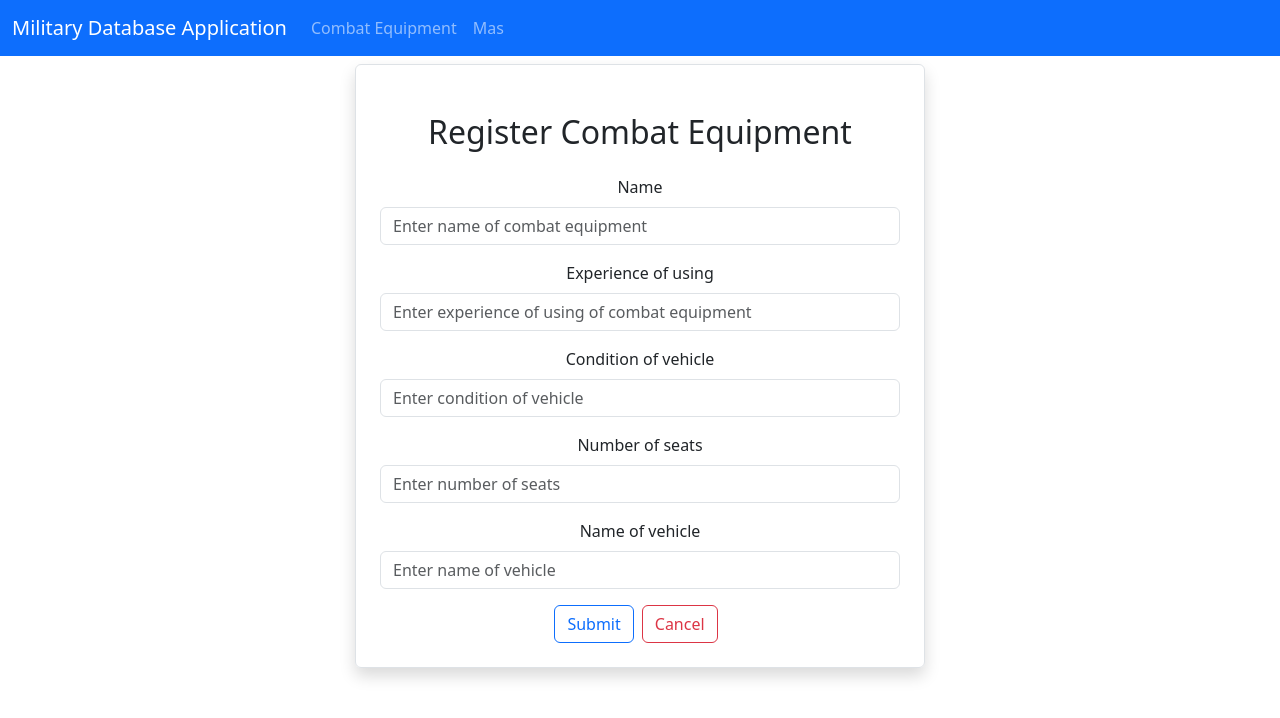
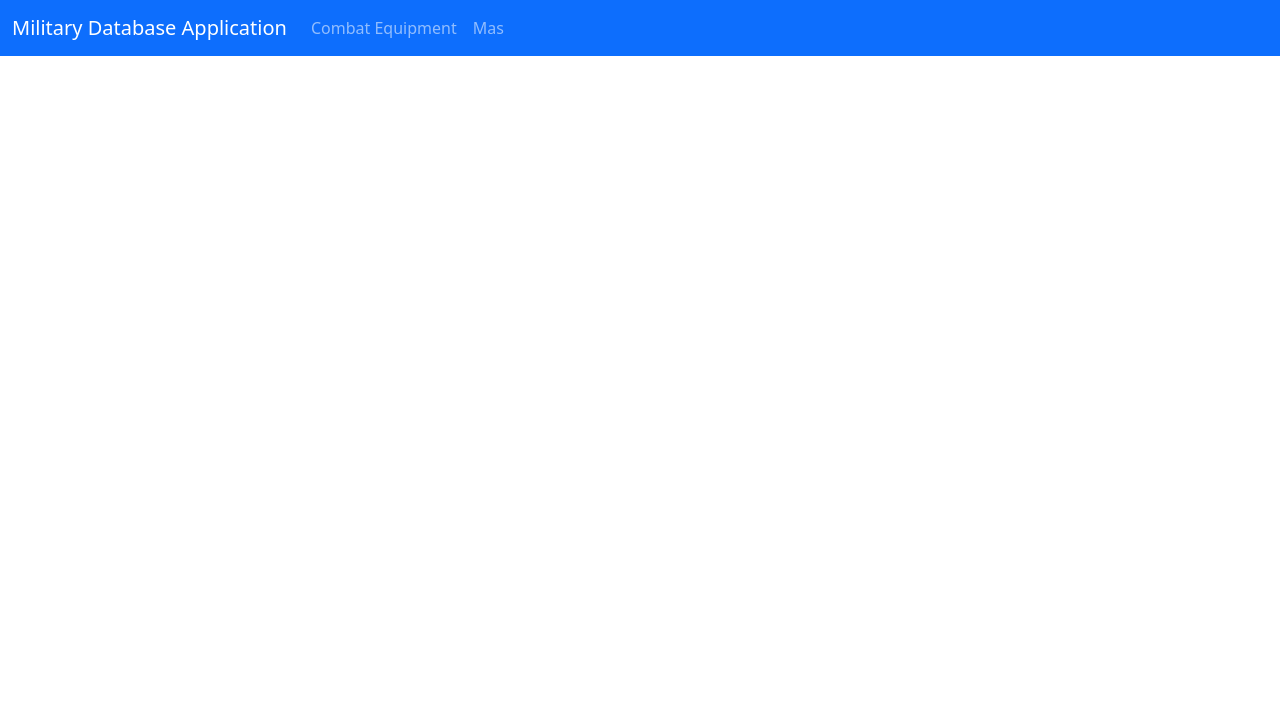
Before and after one commit to DaryaEvd/military_app_fullstack, a React (Create React App) app in the folder front/: page /addcombatequipment in a window 1280 px wide. Shown: the top 718 px of the page. Built offline with nearby package versions, Linux system fonts and the light colour scheme.

Commit message:
fixed problem in editting comb eqipment route

```diff
--- a/front/src/App.js
+++ b/front/src/App.js
@@ -5,8 +5,7 @@ import Home from './pages/Home';
 import { Route, BrowserRouter as Router, Routes } from 'react-router-dom';
 
 import CombatEquipment from './pages/CombatEquipment';
-import Mas
- from './pages/Mas';
+import Mas from './pages/Mas';
 import AddCombatEquipment from './combat_equipments/AddCombatEquipment';
 import EditCombatEquipment from './combat_equipments/EditCombatEquipment';
 import ViewCombatEquipment from './combat_equipments/ViewCombatEquipment';
@@ -24,16 +23,14 @@ function App() {
           <Route exact path="/" element={<Home />} />
 
           <Route exact path="/combat_equipment" element={<CombatEquipment />} />
-          <Route exact path="/addcombatequipment" element={<AddCombatEquipment />} />
-          <Route exact path="/editcombatequipment/:id" element={<EditCombatEquipment />} />
-          <Route exact path="/viewcombatequipment/:id" element={<ViewCombatEquipment />} />
+          <Route exact path="/combat_equipment/add" element={<AddCombatEquipment />} />
+          <Route exact path="/combat_equipment/edit/:id" element={<EditCombatEquipment />} />
+          <Route exact path="/combat_equipment/view/:id" element={<ViewCombatEquipment />} />
 
           <Route exact path="/mas" element={<Mas />} />
-          <Route exact path="/addmas" element={<AddMas />} />
-          <Route exact path="/editmas/:id" element={<EditMas />} />
-          <Route exact path="/viewmas/:id" element={<ViewMas />} />
-
-
+          <Route exact path="/mas/add" element={<AddMas />} />
+          <Route exact path="/mas/edit/:id" element={<EditMas />} />
+          <Route exact path="/mas/view/:id" element={<ViewMas />} />
         </Routes>
       </Router>
     </div>
--- a/front/src/combat_equipments/AddCombatEquipment.js
+++ b/front/src/combat_equipments/AddCombatEquipment.js
@@ -3,33 +3,26 @@ import React, { useState } from 'react'
 import { useNavigate, Link } from 'react-router-dom';
 
 export default function AddCombatEquipment() {
-
     let navigate = useNavigate()
 
-    const [combatEquipments, setCombatEquipments] = useState(
-        {
-            nameOfEquipment: "",
-            experienceOfUsing: "",
-            conditionOfVehicle: "",
-            numberOfSeats: "",
-            nameOfVehicle: ""
-        }
-    );
+    const [combatEquipments, setCombatEquipments] = useState({
+        nameOfEquipment: "",
+        experienceOfUsing: "",
+        conditionOfVehicle: "",
+        numberOfSeats: "",
+        nameOfVehicle: ""
+    });
 
-    const { nameOfEquipment,
-        experienceOfUsing,
-        conditionOfVehicle,
-        numberOfSeats,
-        nameOfVehicle } = combatEquipments;
+    const { nameOfEquipment, experienceOfUsing, conditionOfVehicle, numberOfSeats, nameOfVehicle } = combatEquipments;
 
     const onInputChange = (e) => {
-        setCombatEquipments({ ...combatEquipments, [e.target.name]: e.target.value })
-    }
+        setCombatEquipments({ ...combatEquipments, [e.target.name]: e.target.value });
+    };
 
     const onSubmit = async (e) => {
         e.preventDefault();
-        await axios.post("http://localhost:8080/api/combat_equipment", combatEquipments)
-        navigate("/")
+        await axios.post("http://localhost:8080/api/combat_equipment", combatEquipments);
+        navigate("/combat_equipment");
     };
 
     return (
@@ -37,14 +30,11 @@ export default function AddCombatEquipment() {
             <div className='row'>
                 <div className="col-md-6 offset-md-3 border rounded p-4 mt-2 shadow">
                     <h2 className='text-center m-4'>Register Combat Equipment</h2>
-
                     <form onSubmit={(e) => onSubmit(e)}>
                         <div className='mb-3'>
-                            <label htmlFor='Name' className='form-label'>
-                                Name
-                            </label>
+                            <label htmlFor='Name' className='form-label'>Name</label>
                             <input
-                                type={"text"}
+                                type="text"
                                 className='form-control'
                                 placeholder='Enter name of combat equipment'
                                 name="nameOfEquipment"
@@ -52,78 +42,55 @@ export default function AddCombatEquipment() {
                                 onChange={(e) => onInputChange(e)}
                             />
                         </div>
-
                         <div className='mb-3'>
-                            <label htmlFor='Name' className='form-label'>
-                                Experience of using
-                            </label>
+                            <label htmlFor='ExperienceOfUsing' className='form-label'>Experience of using</label>
                             <input
-                                type={"text"}
+                                type="text"
                                 className='form-control'
                                 placeholder='Enter experience of using of combat equipment'
                                 name="experienceOfUsing"
                                 value={experienceOfUsing}
                                 onChange={(e) => onInputChange(e)}
-
                             />
                         </div>
-
                         <div className='mb-3'>
-                            <label htmlFor='Name' className='form-label'>
-                                Condition of vehicle
-                            </label>
+                            <label htmlFor='ConditionOfVehicle' className='form-label'>Condition of vehicle</label>
                             <input
-                                type={"text"}
+                                type="text"
                                 className='form-control'
                                 placeholder='Enter condition of vehicle'
                                 name="conditionOfVehicle"
                                 value={conditionOfVehicle}
                                 onChange={(e) => onInputChange(e)}
-
                             />
                         </div>
-
                         <div className='mb-3'>
-                            <label htmlFor='Name' className='form-label'>
-                                Number of seats
-                            </label>
+                            <label htmlFor='NumberOfSeats' className='form-label'>Number of seats</label>
                             <input
-                                type={"text"}
+                                type="text"
                                 className='form-control'
                                 placeholder='Enter number of seats'
                                 name="numberOfSeats"
                                 value={numberOfSeats}
                                 onChange={(e) => onInputChange(e)}
-
                             />
                         </div>
-
                         <div className='mb-3'>
-                            <label htmlFor='Name' className='form-label'>
-                                Name of vehicle
-                            </label>
+                            <label htmlFor='NameOfVehicle' className='form-label'>Name of vehicle</label>
                             <input
-                                type={"text"}
+                                type="text"
                                 className='form-control'
                                 placeholder='Enter name of vehicle'
                                 name="nameOfVehicle"
                                 value={nameOfVehicle}
                                 onChange={(e) => onInputChange(e)}
-
                             />
                         </div>
-
-                        <button type="submit" className="btn btn-outline-primary">
-                            Submit
-                        </button>
-
-                        <Link className="btn btn-outline-danger mx-2" to="/">
-                            Cancel
-                        </Link>
-
+                        <button type="submit" className="btn btn-outline-primary">Submit</button>
+                        <Link className="btn btn-outline-danger mx-2" to="/combat_equipment">Cancel</Link>
                     </form>
                 </div>
             </div>
         </div>
-    )
+    );
 }
--- a/front/src/combat_equipments/EditCombatEquipment.js
+++ b/front/src/combat_equipments/EditCombatEquipment.js
@@ -1,10 +1,9 @@
 import axios from 'axios';
 import React, { useState, useEffect } from 'react'
-import { useNavigate, Link, useParams, useLocation } from 'react-router-dom';
+import { useNavigate, Link, useParams } from 'react-router-dom';
 
 export default function EditCombatEquipment() {
     let navigate = useNavigate();
-    let location = useLocation();
     const { id } = useParams();
 
     const [combatEquipments, setCombatEquipments] = useState({
@@ -27,10 +26,8 @@ export default function EditCombatEquipment() {
 
     const onSubmit = async (e) => {
         e.preventDefault();
-        const result = await axios.put(`http://localhost:8080/api/combat_equipment/${id}`, combatEquipments);
-        const updatedEquipment = result.data;
-        location.state.updateCombatEquipment(updatedEquipment);
-        navigate("/");
+        await axios.put(`http://localhost:8080/api/combat_equipment/${id}`, combatEquipments);
+        navigate("/combat_equipment");
     };
 
     const loadCombatEquipments = async () => {
@@ -43,7 +40,6 @@ export default function EditCombatEquipment() {
             <div className='row'>
                 <div className="col-md-6 offset-md-3 border rounded p-4 mt-2 shadow">
                     <h2 className='text-center m-4'>Edit Combat Equipment</h2>
-
                     <form onSubmit={(e) => onSubmit(e)}>
                         <div className='mb-3'>
                             <label htmlFor='Name' className='form-label'>Name</label>
@@ -101,7 +97,7 @@ export default function EditCombatEquipment() {
                             />
                         </div>
                         <button type="submit" className="btn btn-outline-primary">Submit</button>
-                        <Link className="btn btn-outline-danger mx-2" to="/">Cancel</Link>
+                        <Link className="btn btn-outline-danger mx-2" to="/combat_equipment">Cancel</Link>
                     </form>
                 </div>
             </div>
--- a/front/src/mas/AddMas.js
+++ b/front/src/mas/AddMas.js
@@ -22,7 +22,7 @@ export default function AddMas() {
     const onSubmit = async (e) => {
         e.preventDefault();
         await axios.post("http://localhost:8080/api/mas", mas)
-        navigate("/")
+        navigate("/mas")
     };
 
     return (
--- a/front/src/mas/ViewMas.js
+++ b/front/src/mas/ViewMas.js
@@ -44,8 +44,8 @@ export default function ViewMas() {
                             </ul>
                         </div>
                     </div>
-                    <Link className="btn btn-primary my-2" to={"/"}>
-                        Back to Home
+                    <Link className="btn btn-primary my-2" to={"/mas"}>
+                        Back
                     </Link>
 
 
```
Also changed, not shown: front/src/combat_equipments/ViewCombatEquipment.js (+15 -28 lines), front/src/pages/CombatEquipment.js (+3 -10 lines).
